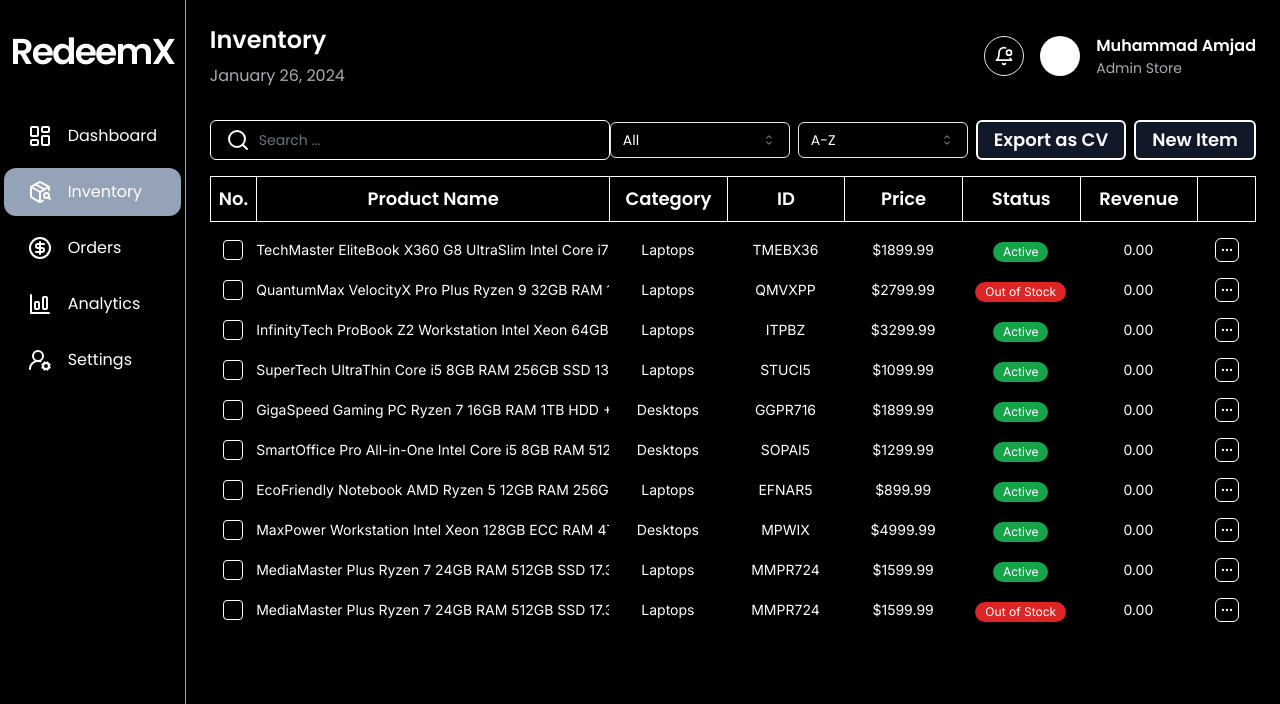
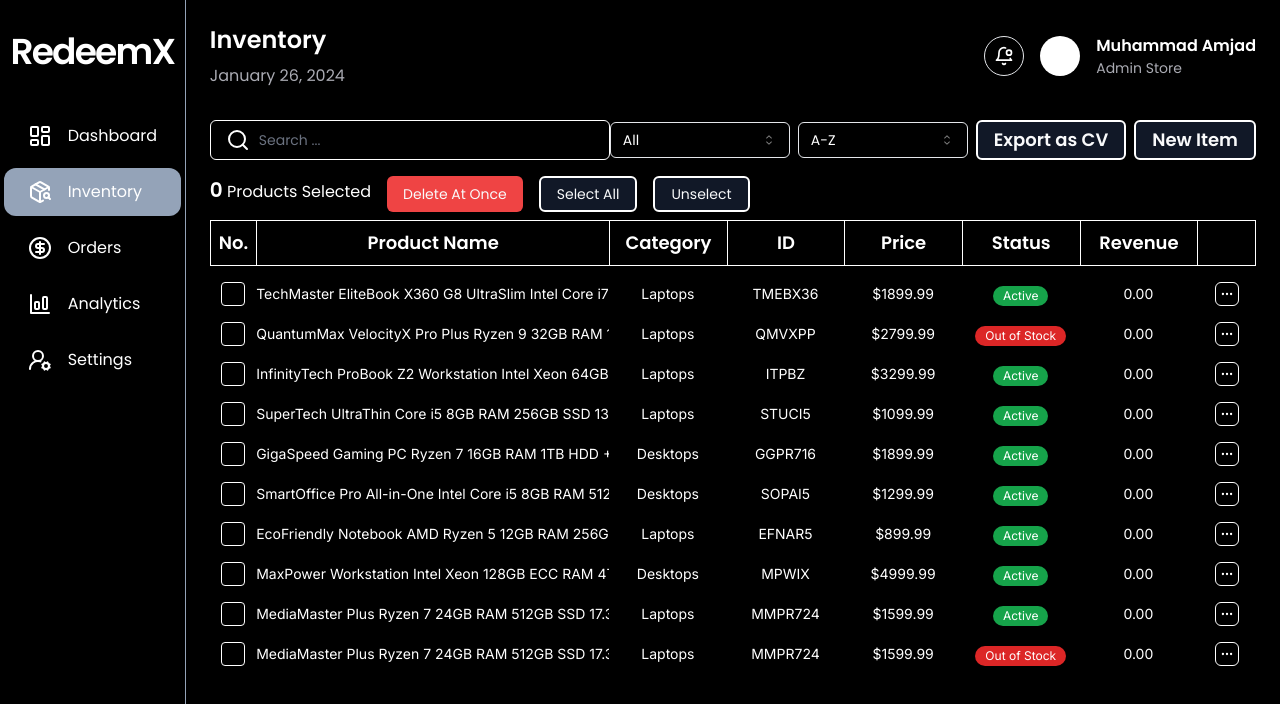
Before and after one commit to devvMuhammad/admin-redeemx, a Next.js app: page /inventory in a window 1280 px wide. Shown: the top 704 px of the page. Built offline with nearby package versions, Linux system fonts and the light colour scheme.

Commit message:
added a checkbox for deleting one or many items at once

```diff
--- /dev/null
+++ b/src/components/inventory/DummyProducts.ts
@@ -0,0 +1,92 @@
+export type Product = {
+  name: string;
+  category: string;
+  id: string;
+  price: number;
+  status: "Active" | "Out of Stock";
+  revenue: number;
+};
+
+export const dummyProducts: Product[] = [
+  {
+    name: 'TechMaster EliteBook X360 G8 UltraSlim Intel Core i7 16GB RAM 512GB SSD 14" FHD Touchscreen Windows 11 Pro Laptop',
+    category: "Laptops",
+    id: "TMEBX36",
+    price: 1899.99,
+    status: "Active",
+    revenue: 0,
+  },
+  {
+    name: 'QuantumMax VelocityX Pro Plus Ryzen 9 32GB RAM 1TB NVMe SSD 15.6" 4K OLED HDR10+ RTX 3080 Max-Q Windows 11 Gaming Laptop',
+    category: "Laptops",
+    id: "QMVXPP",
+    price: 2799.99,
+    status: "Out of Stock",
+    revenue: 0,
+  },
+  {
+    name: 'InfinityTech ProBook Z2 Workstation Intel Xeon 64GB ECC RAM 2TB PCIe Gen4 SSD 17.3" 4K HDR DreamColor Windows 11 Pro Laptop',
+    category: "Laptops",
+    id: "ITPBZ",
+    price: 3299.99,
+    status: "Active",
+    revenue: 0,
+  },
+  // Additional products
+  {
+    name: 'SuperTech UltraThin Core i5 8GB RAM 256GB SSD 13.3" FHD Windows 11 Laptop',
+    category: "Laptops",
+    id: "STUCI5",
+    price: 1099.99,
+    status: "Active",
+    revenue: 0,
+  },
+  {
+    name: "GigaSpeed Gaming PC Ryzen 7 16GB RAM 1TB HDD + 512GB SSD RTX 3060 Windows 11 Desktop",
+    category: "Desktops",
+    id: "GGPR716",
+    price: 1899.99,
+    status: "Active",
+    revenue: 0,
+  },
+  {
+    name: 'SmartOffice Pro All-in-One Intel Core i5 8GB RAM 512GB SSD 23.8" FHD Windows 11 Desktop',
+    category: "Desktops",
+    id: "SOPAI5",
+    price: 1299.99,
+    status: "Active",
+    revenue: 0,
+  },
+  {
+    name: 'EcoFriendly Notebook AMD Ryzen 5 12GB RAM 256GB SSD 14" HD Windows 11 Laptop',
+    category: "Laptops",
+    id: "EFNAR5",
+    price: 899.99,
+    status: "Active",
+    revenue: 0,
+  },
+  {
+    name: 'MaxPower Workstation Intel Xeon 128GB ECC RAM 4TB PCIe Gen4 SSD 27" 5K HDR Windows 11 Pro Desktop',
+    category: "Desktops",
+    id: "MPWIX",
+    price: 4999.99,
+    status: "Active",
+    revenue: 0,
+  },
+  {
+    name: 'MediaMaster Plus Ryzen 7 24GB RAM 512GB SSD 17.3" FHD Windows 11 Laptop',
+    category: "Laptops",
+    id: "MMPR724",
+    price: 1599.99,
+    status: "Active",
+    revenue: 0,
+  },
+  {
+    name: 'MediaMaster Plus Ryzen 7 24GB RAM 512GB SSD 17.3" FHD Windows 11 Laptop',
+    category: "Laptops",
+    id: "MMPR724",
+    price: 1599.99,
+    status: "Out of Stock",
+    revenue: 0,
+  },
+];
--- a/src/components/inventory/ProductRow.tsx
+++ b/src/components/inventory/ProductRow.tsx
@@ -1,24 +1,20 @@
 import { Inter } from "next/font/google";
-import { Product } from "./ProductsTable";
 import Badge from "../ui/Badge";
 import { MoreHorizontalIcon } from "lucide-react";
 import { Checkbox } from "../ui/checkbox";
+import { Product } from "./DummyProducts";
+import { memo } from "react";
 
 const inter = Inter({ weight: "400", style: "normal" });
 
-export default function ProductRow({
+const RemainingProductRows = memo(function RemainingProductRows({
   product,
-  num,
 }: {
   product: Product;
-  num: number;
 }) {
   return (
     <>
-      {/* <p className={`${inter.className}`}>{num}</p> */}
-      <div className="flex items-center justify-center">
-        <Checkbox className="border border-white h" />
-      </div>
+      {" "}
       <p className={`${inter.className}`}>{product.name}</p>
       <p className={`${inter.className}`}>{product.category}</p>
       <p className={`${inter.className}`}>{product.id}</p>
@@ -33,10 +29,39 @@ export default function ProductRow({
         </Badge>
       </div>
       <p className={`${inter.className}`}>{product.revenue.toFixed(2)}</p>
-      {/* <p className={`${inter.className}`}>PPP</p> */}
       <div className="mx-auto">
         <MoreHorizontalIcon className="cursor-pointer p-1 border rounded-md border-white hover:translate-y-[-2px]" />
       </div>
     </>
   );
+});
+type ProductRowProps = {
+  product: Product;
+  index: number;
+  addItemToDelete: (i: number) => void;
+  removeItemToDelete: (i: number) => void;
+  checked: boolean;
+};
+
+export default function ProductRow({
+  product,
+  index,
+  checked,
+  addItemToDelete,
+  removeItemToDelete,
+}: ProductRowProps) {
+  return (
+    <>
+      <div className="flex items-center justify-center">
+        <Checkbox
+          className="border border-white h"
+          checked={checked}
+          onCheckedChange={(checked) =>
+            checked ? addItemToDelete(index) : removeItemToDelete(index)
+          }
+        />
+      </div>
+      <RemainingProductRows product={product} />
+    </>
+  );
 }
--- a/src/components/inventory/ProductsTable.tsx
+++ b/src/components/inventory/ProductsTable.tsx
@@ -1,106 +1,63 @@
+"use client";
 import TableHeader from "./TableHeader";
 import ProductRow from "./ProductRow";
-
-export type Product = {
-  name: string;
-  category: string;
-  id: string;
-  price: number;
-  status: "Active" | "Out of Stock";
-  revenue: number;
-};
-
-const dummyProducts: Product[] = [
-  {
-    name: 'TechMaster EliteBook X360 G8 UltraSlim Intel Core i7 16GB RAM 512GB SSD 14" FHD Touchscreen Windows 11 Pro Laptop',
-    category: "Laptops",
-    id: "TMEBX36",
-    price: 1899.99,
-    status: "Active",
-    revenue: 0,
-  },
-  {
-    name: 'QuantumMax VelocityX Pro Plus Ryzen 9 32GB RAM 1TB NVMe SSD 15.6" 4K OLED HDR10+ RTX 3080 Max-Q Windows 11 Gaming Laptop',
-    category: "Laptops",
-    id: "QMVXPP",
-    price: 2799.99,
-    status: "Out of Stock",
-    revenue: 0,
-  },
-  {
-    name: 'InfinityTech ProBook Z2 Workstation Intel Xeon 64GB ECC RAM 2TB PCIe Gen4 SSD 17.3" 4K HDR DreamColor Windows 11 Pro Laptop',
-    category: "Laptops",
-    id: "ITPBZ",
-    price: 3299.99,
-    status: "Active",
-    revenue: 0,
-  },
-  // Additional products
-  {
-    name: 'SuperTech UltraThin Core i5 8GB RAM 256GB SSD 13.3" FHD Windows 11 Laptop',
-    category: "Laptops",
-    id: "STUCI5",
-    price: 1099.99,
-    status: "Active",
-    revenue: 0,
-  },
-  {
-    name: "GigaSpeed Gaming PC Ryzen 7 16GB RAM 1TB HDD + 512GB SSD RTX 3060 Windows 11 Desktop",
-    category: "Desktops",
-    id: "GGPR716",
-    price: 1899.99,
-    status: "Active",
-    revenue: 0,
-  },
-  {
-    name: 'SmartOffice Pro All-in-One Intel Core i5 8GB RAM 512GB SSD 23.8" FHD Windows 11 Desktop',
-    category: "Desktops",
-    id: "SOPAI5",
-    price: 1299.99,
-    status: "Active",
-    revenue: 0,
-  },
-  {
-    name: 'EcoFriendly Notebook AMD Ryzen 5 12GB RAM 256GB SSD 14" HD Windows 11 Laptop',
-    category: "Laptops",
-    id: "EFNAR5",
-    price: 899.99,
-    status: "Active",
-    revenue: 0,
-  },
-  {
-    name: 'MaxPower Workstation Intel Xeon 128GB ECC RAM 4TB PCIe Gen4 SSD 27" 5K HDR Windows 11 Pro Desktop',
-    category: "Desktops",
-    id: "MPWIX",
-    price: 4999.99,
-    status: "Active",
-    revenue: 0,
-  },
-  {
-    name: 'MediaMaster Plus Ryzen 7 24GB RAM 512GB SSD 17.3" FHD Windows 11 Laptop',
-    category: "Laptops",
-    id: "MMPR724",
-    price: 1599.99,
-    status: "Active",
-    revenue: 0,
-  },
-  {
-    name: 'MediaMaster Plus Ryzen 7 24GB RAM 512GB SSD 17.3" FHD Windows 11 Laptop',
-    category: "Laptops",
-    id: "MMPR724",
-    price: 1599.99,
-    status: "Out of Stock",
-    revenue: 0,
-  },
-];
+import { dummyProducts } from "./DummyProducts";
+import { useState } from "react";
+import { Button } from "../ui/button";
 
 export default function ProductsTable() {
+  const [checkedBoxes, setCheckedBoxes] = useState<number[]>(() =>
+    Array.from(Array(5), () => 0)
+  );
+  const checkedNum: number = checkedBoxes.reduce((acc, elm) => {
+    if (elm === 1) acc++;
+    return acc;
+  });
+  const addItem = (i: number) =>
+    setCheckedBoxes((prev) => {
+      const copy = [...prev];
+      copy[i] = 1;
+      return copy;
+    });
+  const removeItem = (i: number) =>
+    setCheckedBoxes((prev) => {
+      const copy = [...prev];
+      copy[i] = 0;
+      return copy;
+    });
+  // const removeItem = () => setSelected((prev) => prev - 1);
   return (
-    <div className="overflow-x-auto">
+    <div className="overflow-x-auto space-y-2">
+      {checkedBoxes?.length > 0 && (
+        <div className="flex gap-4">
+          <div>
+            <span className="font-bold text-xl">{checkedNum}</span> Products
+            Selected
+          </div>
+          <Button variant="destructive">Delete At Once</Button>
+          <Button
+            onClick={() => setCheckedBoxes(Array.from(Array(10), () => 1))}
+          >
+            Select All
+          </Button>
+          <Button
+            onClick={() => setCheckedBoxes(Array.from(Array(10), () => 0))}
+          >
+            Unselect
+          </Button>
+        </div>
+      )}
       <div className="min-w-[700px] header product-rows grid gap-y-4 grid-cols-[auto_3fr_1fr_1fr_1fr_1fr_1fr_0.5fr] justify-center items-center text-center overflow-x-auto ">
         <TableHeader />
         {dummyProducts.map((product, i) => (
-          <ProductRow product={product} num={i + 1} key={product.id} />
+          <ProductRow
+            product={product}
+            index={i}
+            key={product.id}
+            checked={checkedBoxes[i] === 1}
+            addItemToDelete={addItem}
+            removeItemToDelete={removeItem}
+          />
         ))}
       </div>
     </div>
--- a/src/components/ui/checkbox.tsx
+++ b/src/components/ui/checkbox.tsx
@@ -13,15 +13,14 @@ const Checkbox = React.forwardRef<
   <CheckboxPrimitive.Root
     ref={ref}
     className={cn(
-      "peer h-5 w-5 shrink-0 rounded-sm border border-primary shadow focus-visible:outline-none focus-visible:ring-1 focus-visible:ring-ring disabled:cursor-not-allowed disabled:opacity-50 data-[state=checked]:bg-primary data-[state=checked]:text-primary-foreground",
-      className
+      "peer h-6 w-6 shrink-0 rounded-sm border border-white ring-offset-background focus-visible:outline-none focus-visible:ring-2 focus-visible:ring-ring focus-visible:ring-offset-2 disabled:cursor-not-allowed disabled:opacity-50 data-[state=checked]:bg-white data-[state=checked]:text-black"
     )}
     {...props}
   >
     <CheckboxPrimitive.Indicator
       className={cn("flex items-center justify-center text-current")}
     >
-      <CheckIcon className="h-4 w-4" />
+      <CheckIcon className="h-6 w-6" />
     </CheckboxPrimitive.Indicator>
   </CheckboxPrimitive.Root>
 ));
```
